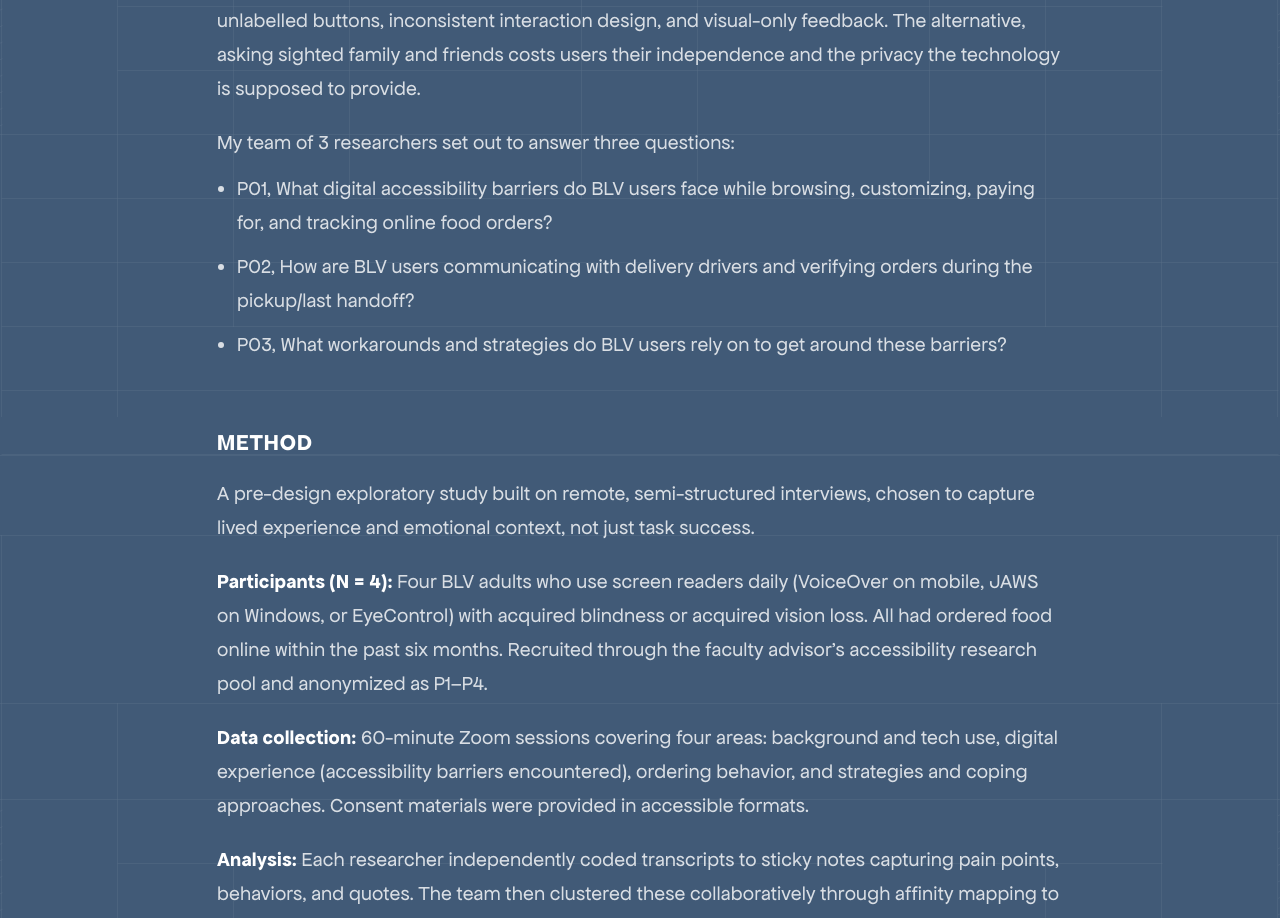
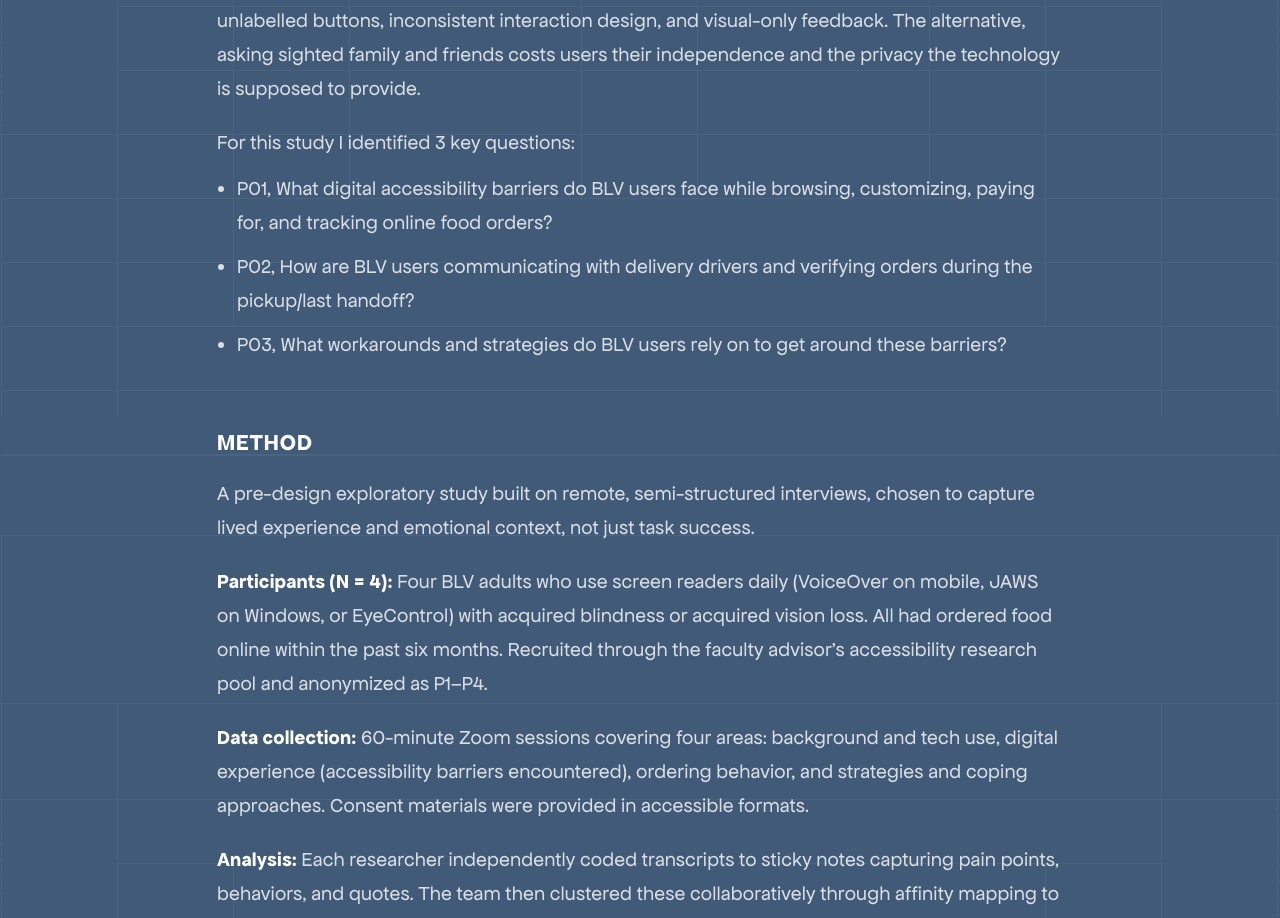
Before and after one commit to audumart/portfolio, a Next.js app: page /accessibility in a window 1280 px wide. Shown: the part 1643-2561 px from the top of the page. Built offline with nearby package versions, Linux system fonts and the light colour scheme.

Commit message:
additional site content

```diff
--- a/app/accessibility/page.tsx
+++ b/app/accessibility/page.tsx
@@ -188,7 +188,7 @@ export default function AccessibilityPage() {
             users their independence and the privacy the technology is supposed to provide.
           </Body>
           <p className="mt-[20px] font-ui text-[16px] md:text-[20px] leading-[1.7] text-white/80 tracking-[0.16px]">
-            My team of 3 researchers set out to answer three questions:
+            For this study I identified 3 key questions:
           </p>
           <ul className="mt-[12px] space-y-[10px] list-disc list-outside pl-[20px]">
             {[
```
